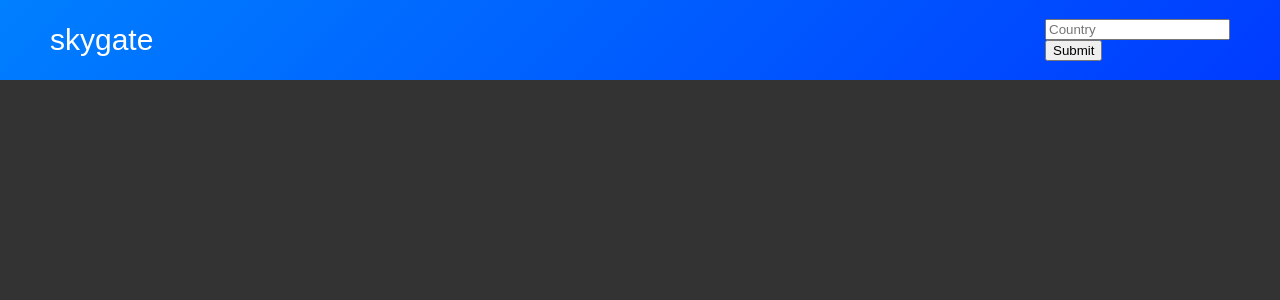
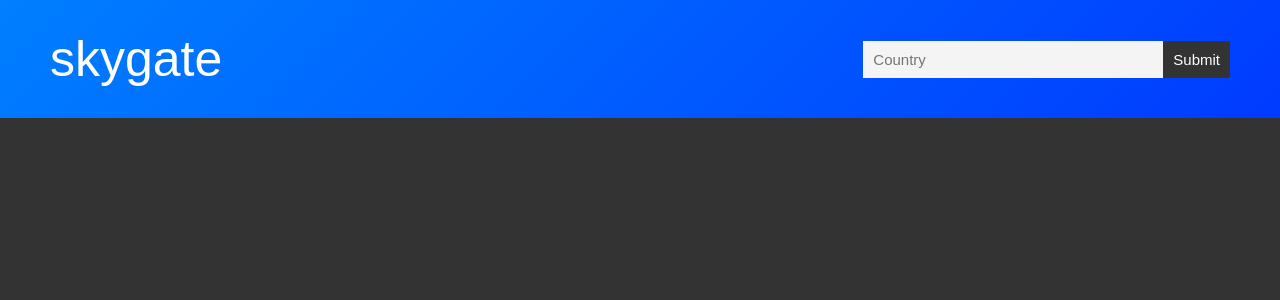
Before and after one commit to Syljon/skygate, a React (Create React App) app: page / in a window 1280 px wide. Shown: the top 300 px of the page. Built offline with nearby package versions, Linux system fonts and the light colour scheme.

Commit message:
Add css style to header and change search bar to accept all letters case

```diff
--- a/src/App.css
+++ b/src/App.css
@@ -1,13 +1,30 @@
 .Header {
   display: flex;
+  align-items: center;
   justify-content: space-between;
-  align-items: center;
   background: linear-gradient(135deg, rgb(0, 127, 255), rgb(0, 59, 255));
-  padding: 0 5rem;
-  min-height: 10vh;
+  padding: 2rem 0;
+  flex-direction: column;
 }
 .Logo {
   font-size: 3rem;
   color: #fff;
   font-weight: 400;
+  margin: 1rem 0;
 }
+
+@media (min-width: 500px) {
+  .Logo {
+    font-size: 5rem;
+  }
+  .Header {
+    flex-direction: row;
+    padding: 2rem;
+  }
+}
+
+@media (min-width: 700px) {
+  .Header {
+    padding: 2rem 5rem;
+  }
+}
--- a/src/App.js
+++ b/src/App.js
@@ -16,6 +16,7 @@ class App extends Component {
   };
 
   onClickedHandler = e => {
+    console.log(e.target);
     this.setState({ inputValue: e.target.value });
     this.autoComplete(e.target.value);
   };
@@ -24,7 +25,7 @@ class App extends Component {
     let filtred;
     if (value !== "") {
       filtred = this.state.countries.filter(
-        country => country.indexOf(value) !== -1
+        country => country.toLowerCase().indexOf(value.toLowerCase()) !== -1
       );
     } else {
       filtred = [];
--- /dev/null
+++ b/src/components/mainInput/mainInput.css
@@ -0,0 +1,55 @@
+.InputContainer {
+  min-width: 200px;
+  position: relative;
+  display: inline-block;
+  align-items: center;
+}
+.Form {
+  text-align: center;
+}
+.Input-text {
+  border: none;
+  background-color: #f4f4f4;
+  padding: 1rem;
+  font-size: 1.5rem;
+  width: 100%;
+  margin: 0;
+}
+.Autocomplete-items {
+  position: absolute;
+  z-index: 99;
+  width: 100%;
+  top: 100%;
+}
+
+.Autocomplete-item {
+  padding: 1rem;
+  font-size: 1.5rem;
+  display: block;
+  width: 100%;
+  background-color: #fff;
+  border: none;
+  border-bottom: 1px solid #ddd;
+  margin: 0;
+}
+.btn {
+  border: none;
+  font-size: 1.5rem;
+  padding: 1rem;
+  transition: all 0.2s ease-in-out;
+}
+.btn-Submit {
+  background-color: #333;
+  color: #fff;
+}
+
+.btn-Submit:hover {
+  background-color: #888;
+  color: #fff;
+}
+
+@media (min-width: 600px) {
+  .InputContainer {
+    min-width: 300px;
+  }
+}
--- a/src/components/mainInput/mainInput.js
+++ b/src/components/mainInput/mainInput.js
@@ -1,28 +1,34 @@
 import React from "react";
+import "./mainInput.css";
 
 const mainInput = props => {
   return (
-    <div autoComplete="off" action="">
-      <div className="autocomplete">
+    <form className="Form" autoComplete="off" action="">
+      <div className="InputContainer">
         <input
           type="text"
-          name="myCountry"
+          className="Input-text"
           placeholder="Country"
           onChange={props.changed}
           value={props.value}
         />
-        <div className="autocomplete-items">
+        <div className="Autocomplete-items">
           {props.filtred.map(ctr => (
-            <button key={ctr} onClick={props.clicked} value={ctr}>
+            <button
+              className="Autocomplete-item"
+              key={ctr}
+              onClick={props.clicked}
+              value={ctr}
+            >
               {ctr}
             </button>
           ))}
         </div>
       </div>
-      <button className="btn btn-Info" type="submit">
+      <button className="btn btn-Submit" type="submit">
         Submit
       </button>
-    </div>
+    </form>
   );
 };
 
--- a/src/index.css
+++ b/src/index.css
@@ -1,5 +1,6 @@
 * {
   box-sizing: border-box;
+  outline-color: #001f63;
 }
 body {
   margin: 0;
```
